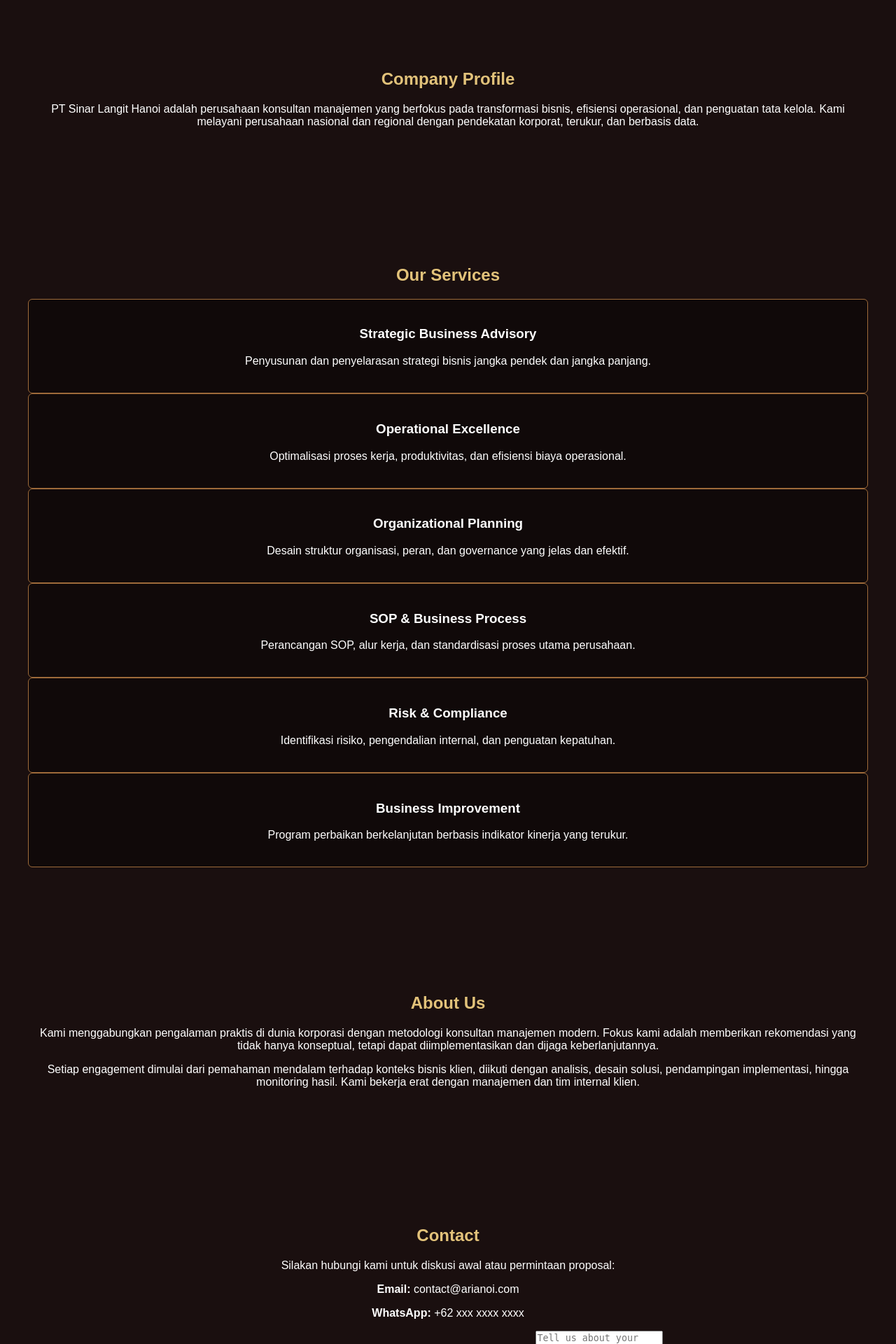
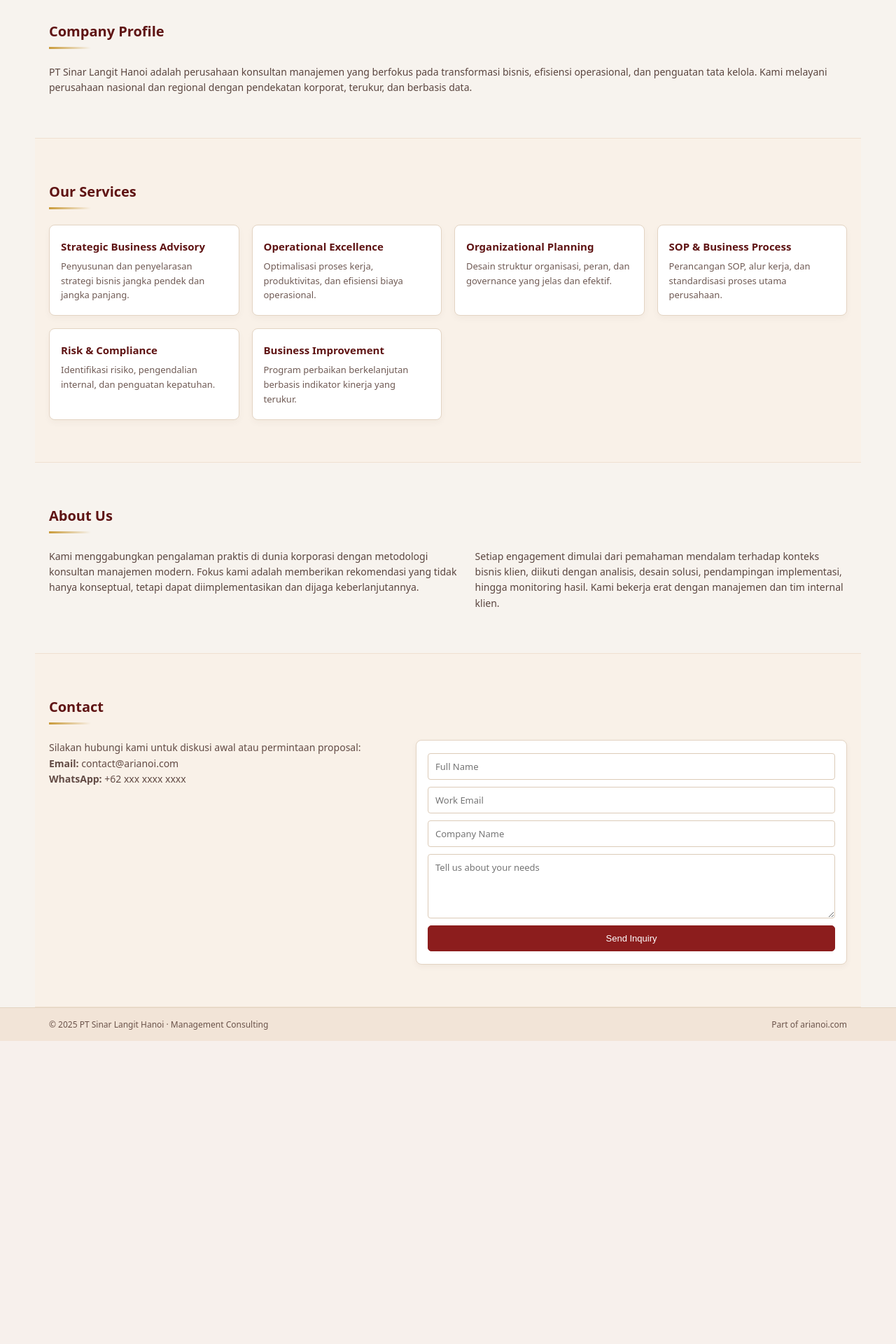
Before and after one commit to kevin123a/test-, a PHP site: page / in a window 1280 px wide. Shown: the part 741-2661 px from the top of the page at 70% size. After the commit the page ends 2228 px from the top, so only its background shows below. Run offline with PHP 8.4, Linux system fonts and the light colour scheme.

Commit message:
Update style.css

```diff
--- a/style.css
+++ b/style.css
@@ -1,101 +1,356 @@
-body {
+/* ===== BASE ===== */
+* {
+    box-sizing: border-box;
     margin: 0;
-    font-family: Arial, sans-serif;
-    background: #1a0f0f;
-    color: #fff;
+    padding: 0;
 }
 
-/* NAVBAR */
+body {
+    font-family: system-ui, -apple-system, BlinkMacSystemFont, "Segoe UI", sans-serif;
+    background: #f7f3ee;
+    color: #3a2623;
+    line-height: 1.6;
+}
+
+/* ===== COLORS ===== */
+:root {
+    --maroon: #8c1d1d;
+    --maroon-dark: #5f1414;
+    --gold: #c99a39;
+    --ivory: #f7f3ee;
+    --card-bg: #ffffff;
+    --border-soft: #e3d4c3;
+}
+
+/* ===== NAVBAR ===== */
 .navbar {
     position: fixed;
     top: 0;
     width: 100%;
-    background: rgba(20, 0, 0, 0.65);
-    backdrop-filter: blur(6px);
-    padding: 12px 30px;
+    background: rgba(255, 253, 249, 0.92);
+    backdrop-filter: blur(10px);
+    box-shadow: 0 2px 10px rgba(74, 31, 22, 0.08);
+    z-index: 20;
+}
+
+.nav-inner {
+    max-width: 1180px;
+    margin: 0 auto;
+    padding: 12px 20px;
+    display: flex;
+    align-items: center;
+    justify-content: space-between;
+    gap: 16px;
+}
+
+/* Logo */
+.logo {
+    display: flex;
+    align-items: center;
+    gap: 10px;
+}
+.logo-mark {
+    width: 36px;
+    height: 36px;
+    border-radius: 6px;
+    background: var(--maroon);
+    color: #fff;
+    display: inline-flex;
+    align-items: center;
+    justify-content: center;
+    font-weight: 600;
+    font-size: 14px;
+}
+.logo-text {
+    display: flex;
+    flex-direction: column;
+}
+.logo-title {
+    font-weight: 600;
+    font-size: 15px;
+    color: var(--maroon-dark);
+}
+.logo-sub {
+    font-size: 11px;
+    color: #7b6963;
+}
+
+/* Menu buttons (full rectangle) */
+.nav-menu {
+    display: flex;
+    flex-wrap: wrap;
+    gap: 6px;
+    justify-content: flex-end;
+}
+
+.nav-btn {
+    padding: 8px 14px;
+    border-radius: 4px;
+    border: 1px solid transparent;
+    background: #ffffff;
+    color: #5b3b34;
+    font-size: 12px;
+    text-decoration: none;
+    font-weight: 500;
+    box-shadow: 0 1px 3px rgba(40, 10, 0, 0.05);
+    transition: all 0.15s ease-out;
+}
+
+.nav-btn:hover {
+    border-color: var(--gold);
+    color: var(--maroon-dark);
+    box-shadow: 0 2px 6px rgba(40, 10, 0, 0.12);
+}
+
+.nav-btn-accent {
+    background: var(--maroon);
+    color: #fff;
+    border-color: var(--maroon);
+}
+.nav-btn-accent:hover {
+    background: var(--maroon-dark);
+    border-color: var(--gold);
+}
+
+/* ===== HERO ===== */
+.hero {
+    height: 80vh;
+    min-height: 520px;
+    margin-top: 70px; /* space for navbar */
+    background: url('hero.jpg') center/cover no-repeat, linear-gradient(135deg, #fdf8f2, #f4e2d4);
+    position: relative;
+    display: flex;
+    align-items: center;
+    justify-content: center;
+}
+
+.hero-overlay {
+    position: absolute;
+    inset: 0;
+    background: radial-gradient(circle at top left, rgba(255,255,255,0.85), rgba(255,255,255,0.7));
+    backdrop-filter: blur(4px);
+}
+
+.hero-content {
+    position: relative;
+    max-width: 720px;
+    text-align: left;
+    padding: 20px;
+}
+
+.hero-tagline {
+    color: var(--gold);
+    font-size: 12px;
+    letter-spacing: 2px;
+    text-transform: uppercase;
+    margin-bottom: 8px;
+}
+
+.hero h1 {
+    font-size: 34px;
+    line-height: 1.2;
+    color: var(--maroon-dark);
+    margin-bottom: 10px;
+}
+
+.hero-sub {
+    font-size: 14px;
+    color: #6e574f;
+    max-width: 600px;
+    margin-bottom: 18px;
+}
+
+.hero-actions {
+    display: flex;
+    gap: 10px;
+    flex-wrap: wrap;
+}
+
+/* Buttons */
+.btn {
+    display: inline-flex;
+    align-items: center;
+    justify-content: center;
+    padding: 10px 18px;
+    border-radius: 5px;
+    border: 1px solid transparent;
+    font-size: 13px;
+    font-weight: 500;
+    cursor: pointer;
+    text-decoration: none;
+    transition: all 0.15s ease-out;
+}
+
+.btn-primary {
+    background: var(--maroon);
+    border-color: var(--maroon);
+    color: #fff;
+}
+.btn-primary:hover {
+    background: var(--maroon-dark);
+    border-color: var(--gold);
+}
+
+.btn-outline {
+    background: transparent;
+    border-color: var(--border-soft);
+    color: #5b3b34;
+}
+.btn-outline:hover {
+    border-color: var(--maroon);
+    color: var(--maroon-dark);
+}
+
+.btn-full {
+    width: 100%;
+}
+
+/* ===== SECTIONS ===== */
+.section {
+    max-width: 1180px;
+    margin: 0 auto;
+    padding: 60px 20px;
+}
+
+.section-soft {
+    background: #f9f1e8;
+    border-top: 1px solid #efe0d0;
+    border-bottom: 1px solid #efe0d0;
+}
+
+.section-header {
+    text-align: left;
+    margin-bottom: 22px;
+}
+.section-header h2 {
+    font-size: 20px;
+    color: var(--maroon-dark);
+}
+.section-underline {
+    width: 60px;
+    height: 3px;
+    background: linear-gradient(to right, var(--gold), transparent);
+    margin-top: 6px;
+}
+
+.section-content {
+    font-size: 14px;
+    color: #5a453f;
+}
+
+/* Columns */
+.two-columns {
+    display: grid;
+    grid-template-columns: minmax(0, 1.1fr) minmax(0, 1fr);
+    gap: 24px;
+}
+
+/* ===== SERVICES ===== */
+.services-grid {
+    display: grid;
+    grid-template-columns: repeat(auto-fit, minmax(220px, 1fr));
+    gap: 18px;
+    margin-top: 10px;
+}
+
+.service-card {
+    background: var(--card-bg);
+    border-radius: 8px;
+    padding: 18px 16px;
+    border: 1px solid var(--border-soft);
+    box-shadow: 0 4px 10px rgba(80, 42, 25, 0.04);
+}
+
+.service-card h3 {
+    font-size: 15px;
+    color: var(--maroon-dark);
+    margin-bottom: 6px;
+}
+
+.service-card p {
+    font-size: 13px;
+    color: #6f5a54;
+}
+
+/* ===== CONTACT ===== */
+.contact-layout {
+    display: grid;
+    grid-template-columns: minmax(0, 0.9fr) minmax(0, 1.1fr);
+    gap: 20px;
+    align-items: flex-start;
+}
+
+.contact-info p {
+    font-size: 14px;
+    color: #624b45;
+}
+
+.contact-form {
+    background: #fff;
+    border-radius: 8px;
+    padding: 18px 16px;
+    border: 1px solid var(--border-soft);
+    box-shadow: 0 3px 8px rgba(80, 42, 25, 0.05);
+    display: grid;
+    gap: 10px;
+}
+
+.contact-form input,
+.contact-form textarea {
+    width: 100%;
+    padding: 9px 10px;
+    border-radius: 4px;
+    border: 1px solid #dccbb8;
+    font-size: 13px;
+    font-family: inherit;
+    resize: vertical;
+}
+
+.contact-form input:focus,
+.contact-form textarea:focus {
+    outline: none;
+    border-color: var(--maroon);
+    box-shadow: 0 0 0 2px rgba(140, 29, 29, 0.12);
+}
+
+/* ===== FOOTER ===== */
+.footer {
+    border-top: 1px solid #e3d4c3;
+    background: #f2e4d7;
+}
+.footer-inner {
+    max-width: 1180px;
+    margin: 0 auto;
+    padding: 14px 20px;
     display: flex;
     justify-content: space-between;
-    align-items: center;
-    z-index: 10;
-}
-.navbar .logo {
-    font-weight: bold;
-    font-size: 18px;
-    color: #e2c27a;
-}
-.navbar nav a {
-    margin-left: 18px;
-    color: #f7e5b5;
-    text-decoration: none;
+    font-size: 12px;
+    color: #6b534a;
+    flex-wrap: wrap;
+    gap: 6px;
 }
 
-/* HERO */
-.hero {
-    height: 90vh;
-    background: url('hero.jpg') center/cover no-repeat;
-    position: relative;
-}
-.hero-overlay {
-    position: absolute;
-    top:0; left:0;
-    width:100%; height:100%;
-    background: rgba(0,0,0,0.55);
-    backdrop-filter: blur(2px);
-}
-.hero-content {
-    position: relative;
-    z-index: 2;
-    text-align: center;
-    top: 40%;
-}
-.hero h1 {
-    font-size: 48px;
-    margin-bottom: 10px;
-    color: #e7d4a3;
-}
-.hero p {
-    font-size: 20px;
-    margin-bottom: 20px;
-}
-.btn-primary {
-    background: #8c1d1d;
-    border: 1px solid #e2c27a;
-    color: #fff;
-    padding: 12px 28px;
-    border-radius: 4px;
-    text-decoration: none;
+/* ===== RESPONSIVE ===== */
+@media (max-width: 900px) {
+    .nav-inner {
+        flex-direction: column;
+        align-items: flex-start;
+    }
+    .nav-menu {
+        justify-content: flex-start;
+    }
+    .hero {
+        height: auto;
+        padding: 60px 0 40px;
+    }
 }
 
-/* SECTION */
-.section {
-    padding: 80px 40px;
-    text-align: center;
+@media (max-width: 720px) {
+    .two-columns,
+    .contact-layout {
+        grid-template-columns: 1fr;
+    }
+    .hero-content {
+        text-align: left;
+    }
 }
-.section.dark {
-    background: rgba(50,0,0,0.35);
-}
-.section h2 {
-    color: #e2c27a;
-}
-
-/* SERVICES */
-.service-grid {
-    margin-top: 30px;
-    display: grid;
-    grid-template-columns: repeat(auto-fit, minmax(220px, 1fr));
-    gap: 20px;
-}
-.service-card {
-    padding: 20px;
-    background: rgba(0,0,0,0.4);
-    border: 1px solid #9e6b3a;
-    border-radius: 6px;
-}
-
-/* FOOTER */
-.footer {
-    text-align: center;
-    padding: 20px;
-    background: rgba(0,0,0,0.55);
-    color: #d6c699;
-}
```
